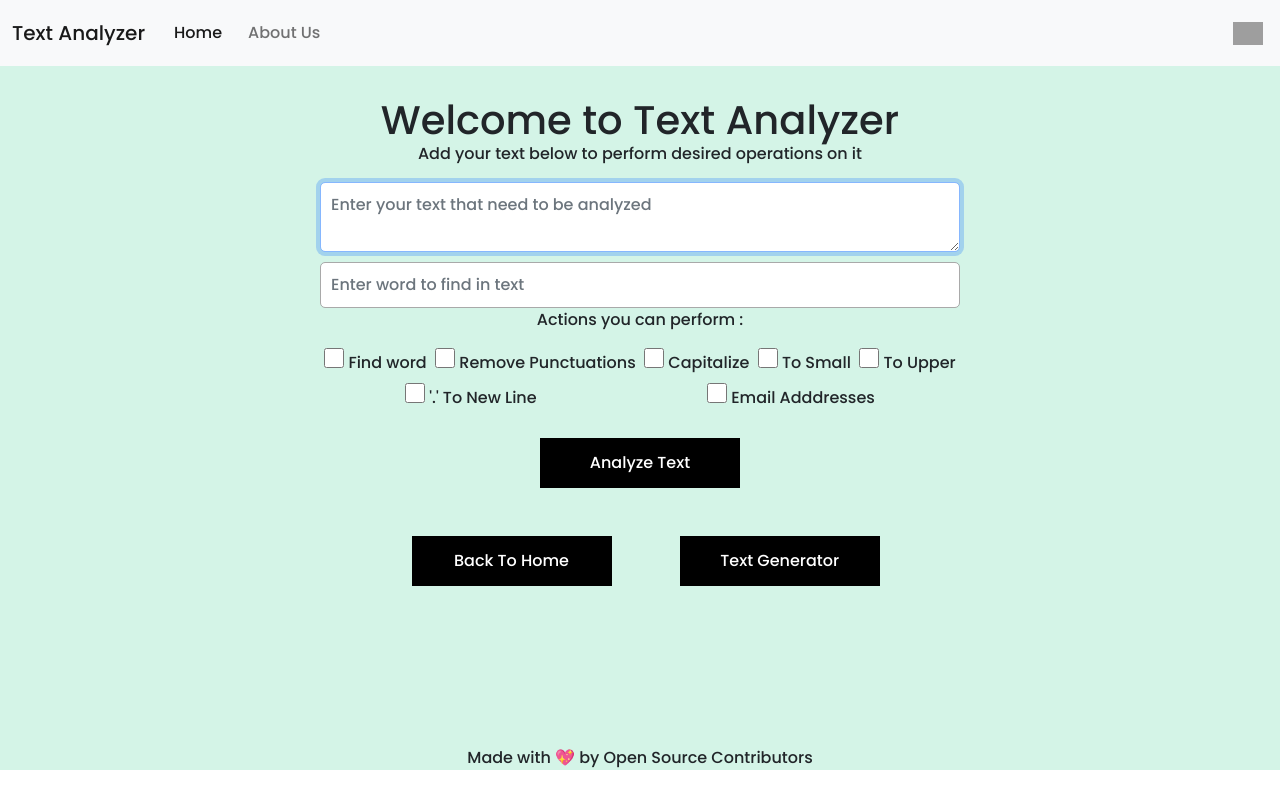
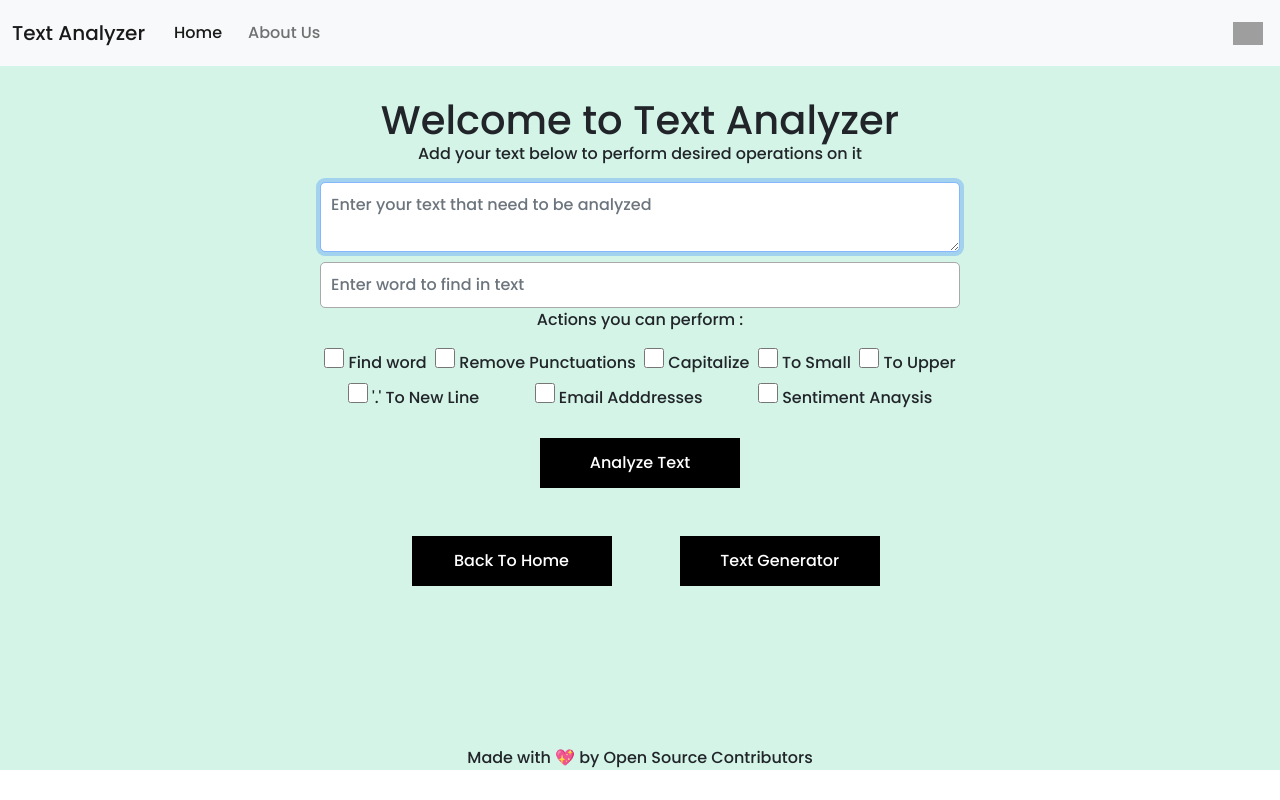
Before and after one commit to rockingrohit9639/TextAnalyzer, a Django app: page /index in a window 1280 px wide. Run offline with Django 3.2, Linux system fonts and the light colour scheme; some libraries are stand-ins or nearby versions; grey boxes are pictures that could not be loaded.

Commit message:
Update index.html

```diff
--- a/templates/index.html
+++ b/templates/index.html
@@ -44,7 +44,10 @@
                                 <input class="form-input" type="checkbox" value="on" id="Email_Address" name="Email_Address">
                                 <label class="form-label" for="Email_Address">Email Adddresses</label>
                             </div>
-
+                            <div class="buttons">
+                                <input class="form-input" type="checkbox" value="on" id="Sentiment" name="Sentiment">
+                                <label class="form-label" for="Sentiment">Sentiment Anaysis</label>
+                            </div>
                         </div>
                         <button type="submit">Analyze Text</button>
                     </form>
```
